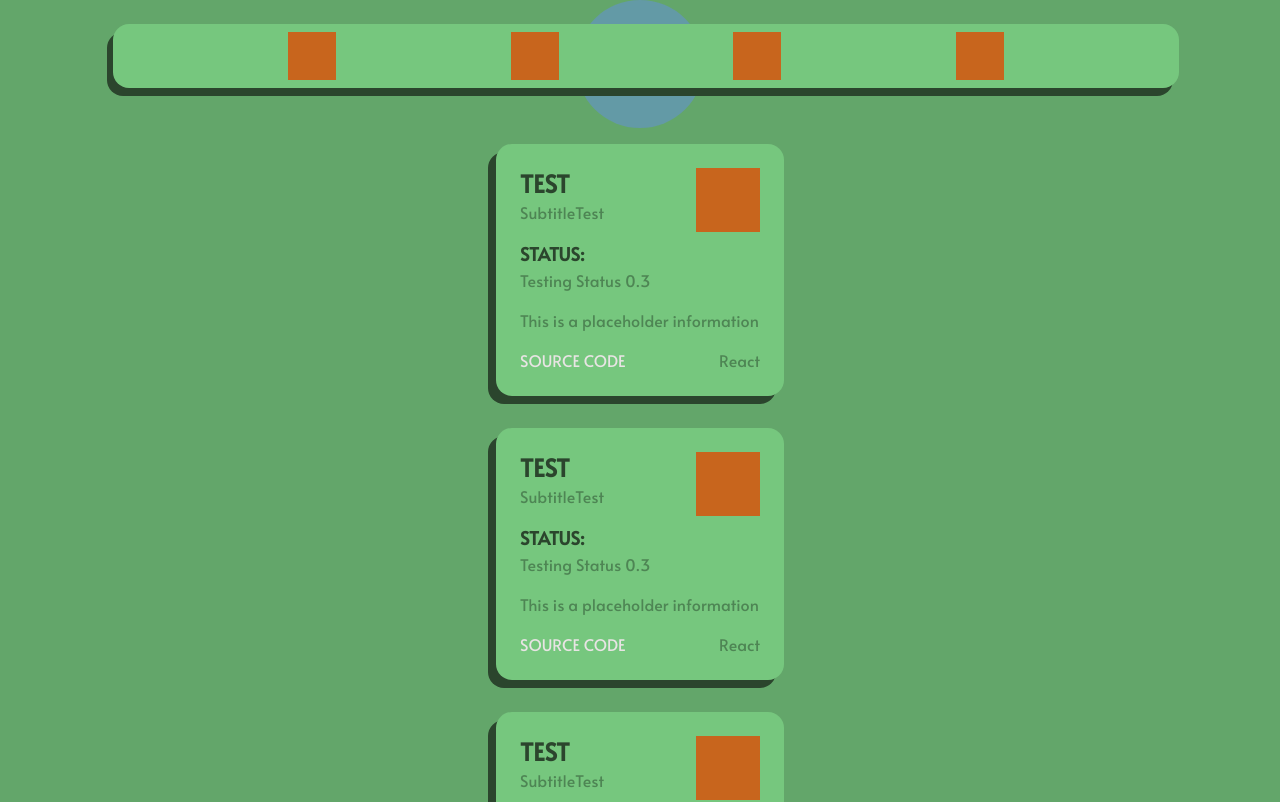
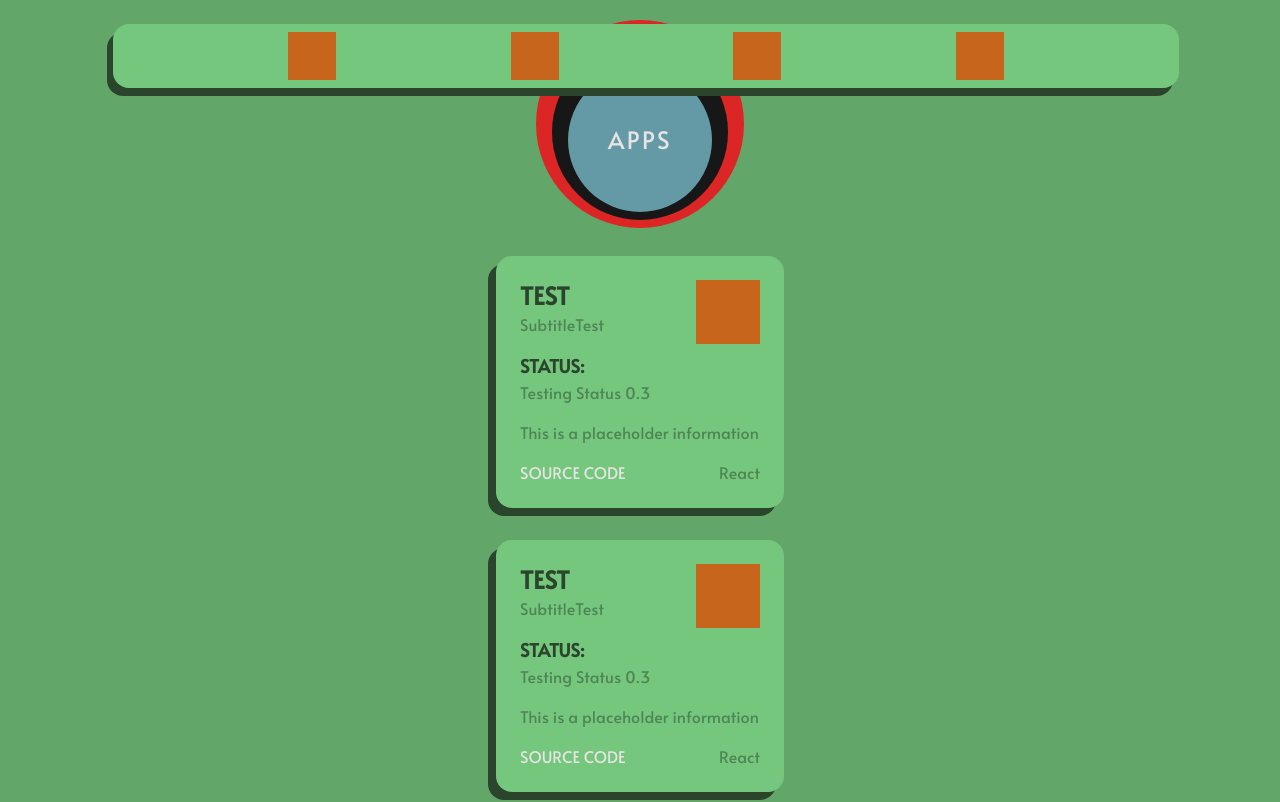
Before and after one commit to dompetriella/dompetriella-react, a React (Vite) app: page / in a window 1280 px wide. Shown: the top 802 px of the page. Built offline with nearby package versions, Linux system fonts and the light colour scheme.

Commit message:
Added LAYERS

```diff
--- a/src/components/projects/components/ProjectButton.tsx
+++ b/src/components/projects/components/ProjectButton.tsx
@@ -15,13 +15,20 @@ export function ProjectButton({ buttonText }: { buttonText: string }) {
   return (
     <>
       <div
-        style={{
-          backgroundColor: mainButtonBackgroundColor,
-          color: mainButtonTextColor,
-        }}
-        className="w-32 h-32 text-2xl bg-red-500 rounded-full flex justify-center items-center tracking-widest"
+        style={{ zIndex: 10 }}
+        className="relative flex justify-center items-center w-full p-8 h-60"
       >
-        {buttonText}
+        <div className="absolute w-52 h-52 bottom-3 bg-red-600 rounded-full"></div>
+        <div className="absolute w-44 h-44 bottom-5 bg-black rounded-full"></div>
+        <button
+          style={{
+            backgroundColor: mainButtonBackgroundColor,
+            color: mainButtonTextColor,
+          }}
+          className="absolute w-36 h-36 text-2xl bottom-7  rounded-full flex justify-center items-center tracking-widest"
+        >
+          {buttonText}
+        </button>
       </div>
     </>
   );
```
